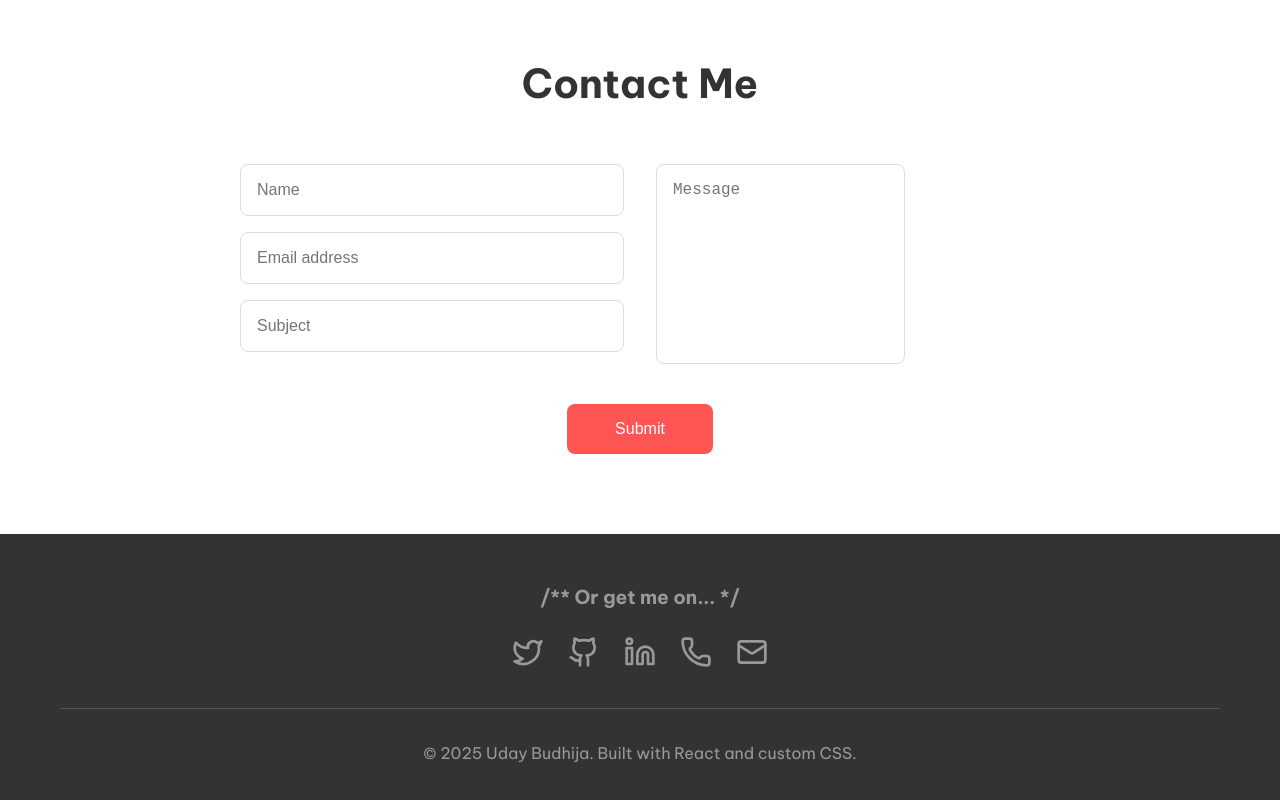
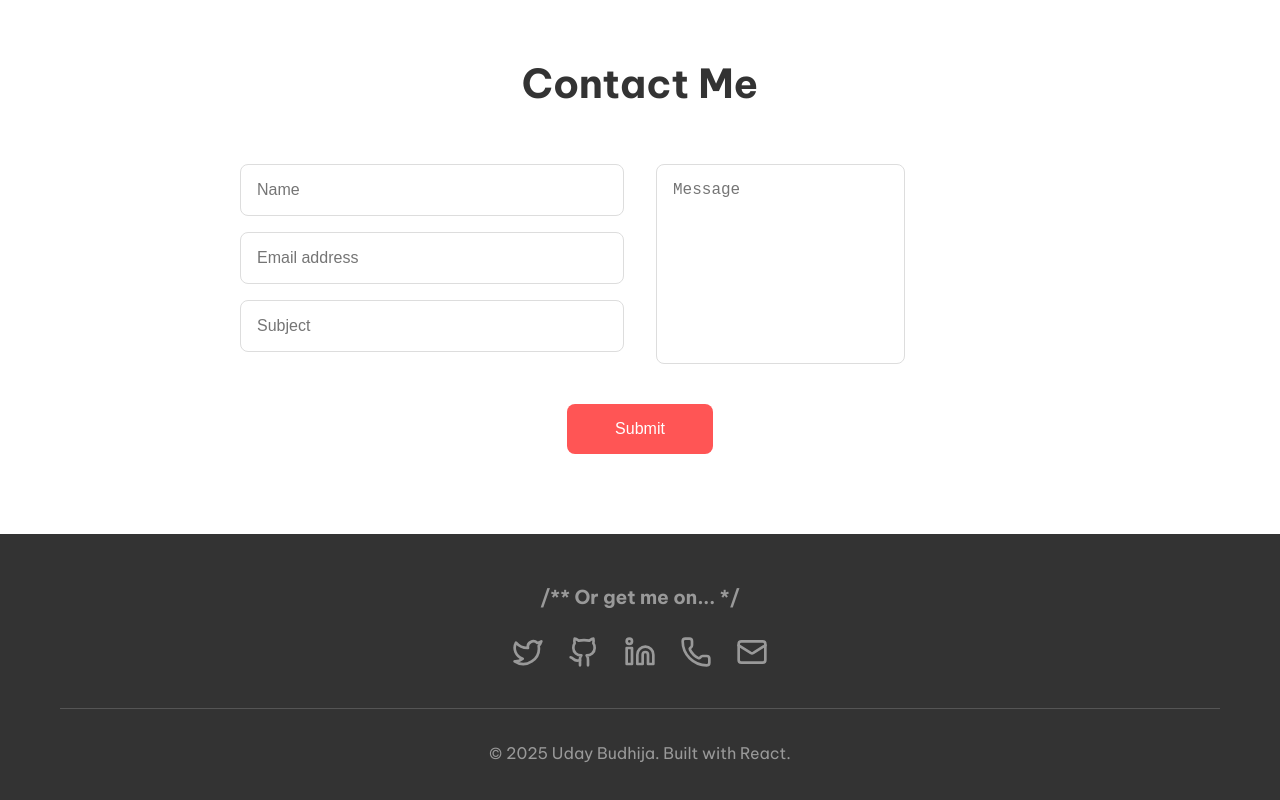
Before and after one commit to BudhijaUday/udaysite, a React (Vite) app in the folder my-app/: page / in a window 1280 px wide. Shown: the part 2637-3437 px from the top of the page. Built offline with nearby package versions, Linux system fonts and the light colour scheme.

Commit message:
Update Footer.jsx

```diff
--- a/my-app/src/components/Footer.jsx
+++ b/my-app/src/components/Footer.jsx
@@ -22,7 +22,7 @@ export default function Footer() {
           ))}
         </div>
         <div className="footer-bottom">
-          <p>© 2025 Uday Budhija. Built with React and custom CSS.</p>
+          <p>© 2025 Uday Budhija. Built with React.</p>
         </div>
       </div>
     </footer>
```
